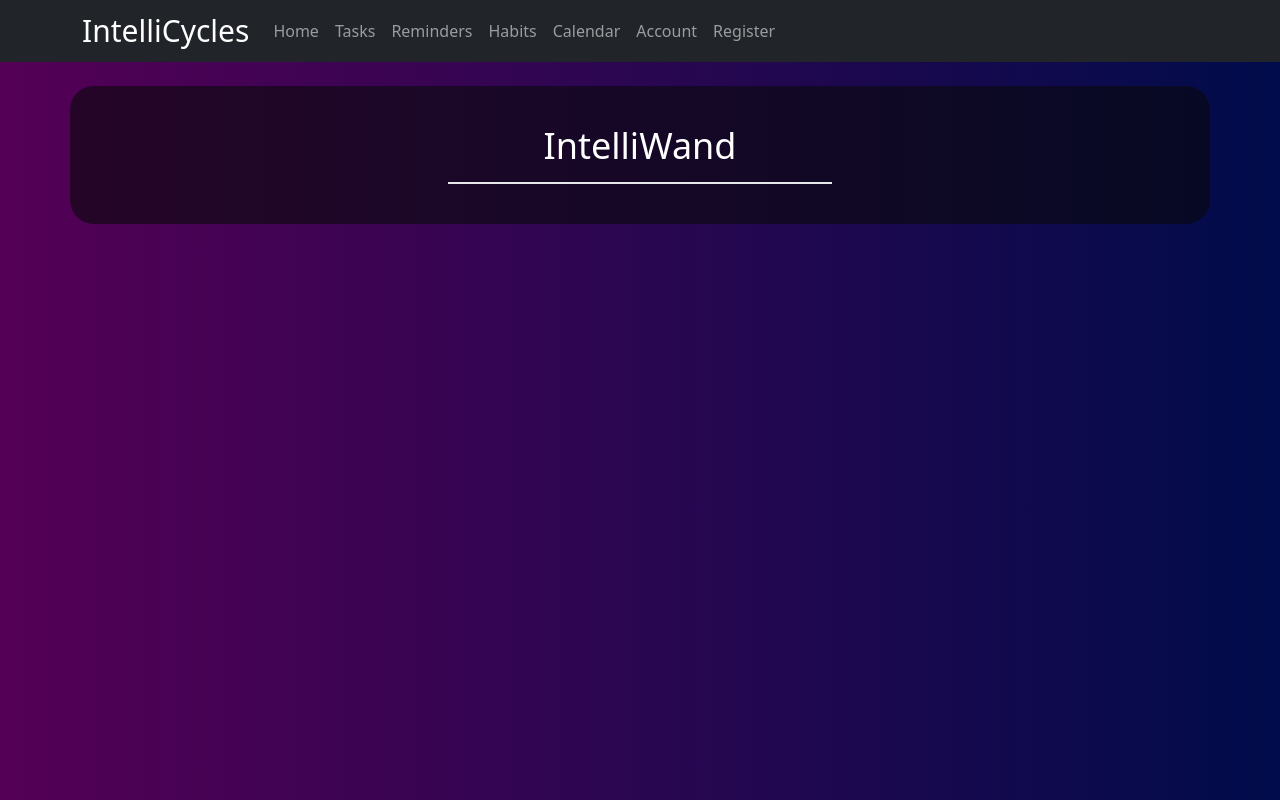
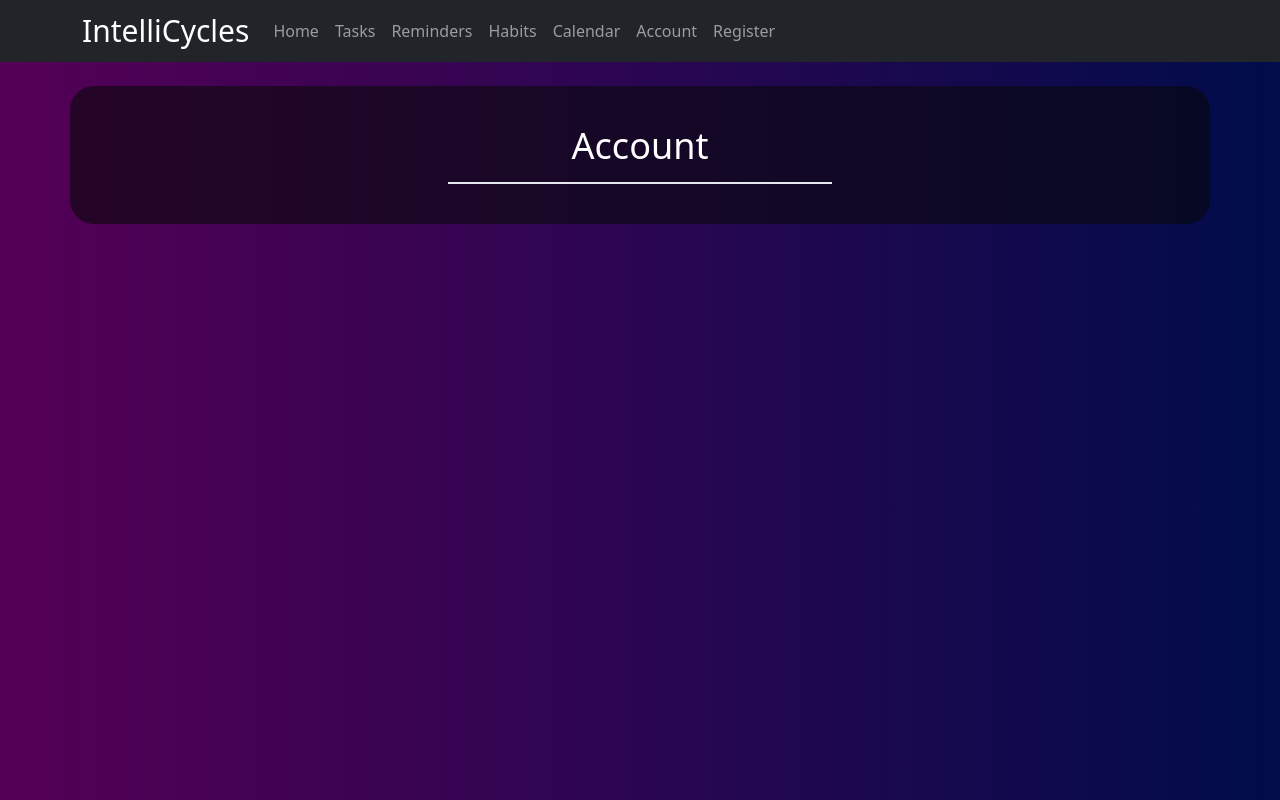
Before and after one commit to yemregumus/IntelliCycles, a React (Vite) app in the folder Frontend/: page /account in a window 1280 px wide. Built offline with nearby package versions, Linux system fonts and the light colour scheme; no server answers.

Commit message:
corrected heading

```diff
--- a/Frontend/src/pages/Account.jsx
+++ b/Frontend/src/pages/Account.jsx
@@ -6,7 +6,7 @@ const Account = () => {
     return(
         <Container className="text-white text-center mt-4 rounded-3xl bg-zinc-950 bg-opacity-60 p-4 px-5 h-full flex flex-col justify-between">
             <div className="items-center mx-auto min-w-96 h-full text-white text-4xl text-center my-3 border-b-2 max-w-[70rem] pb-3">
-                IntelliWand
+                Account
             </div>
             <div className="h-full">
 
```
